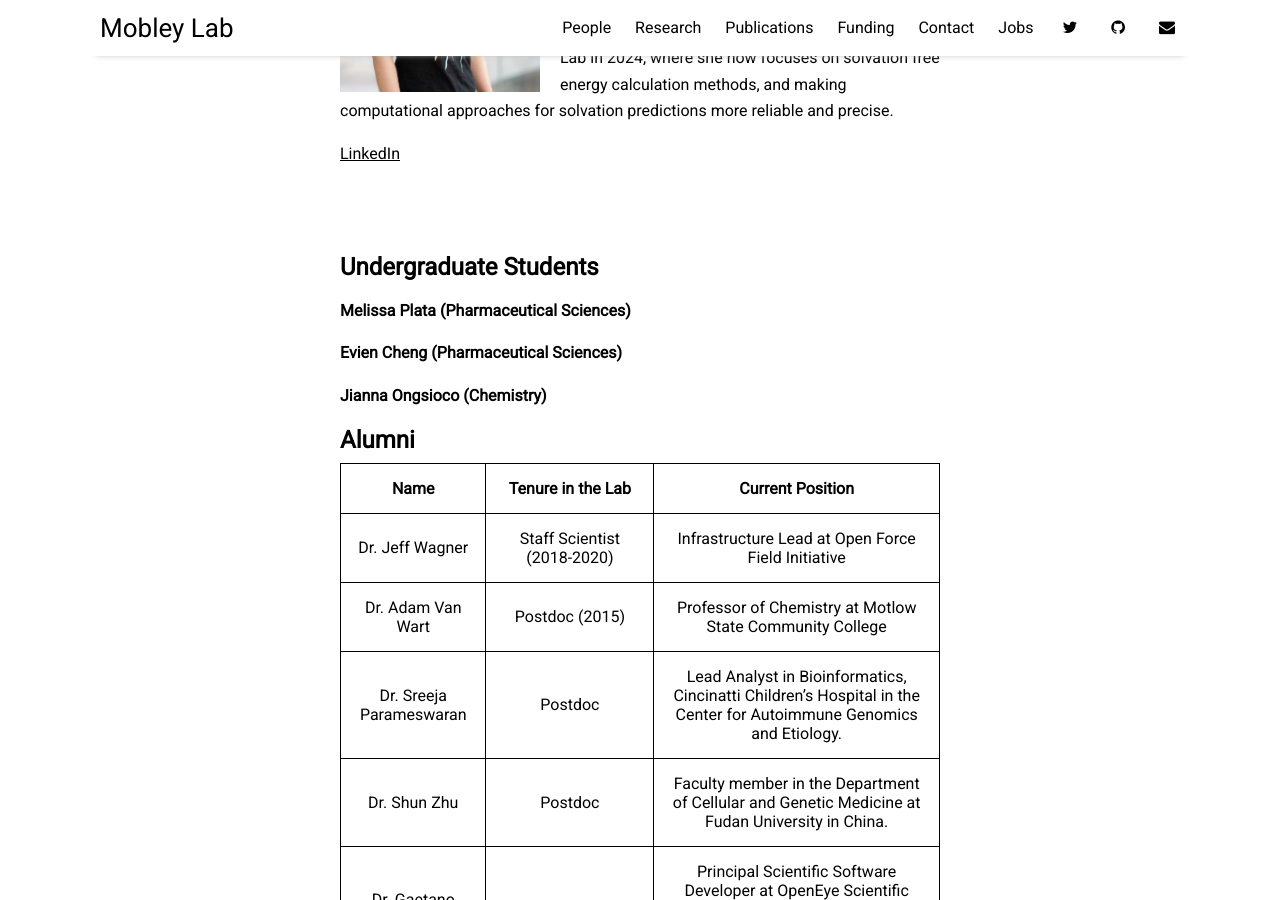
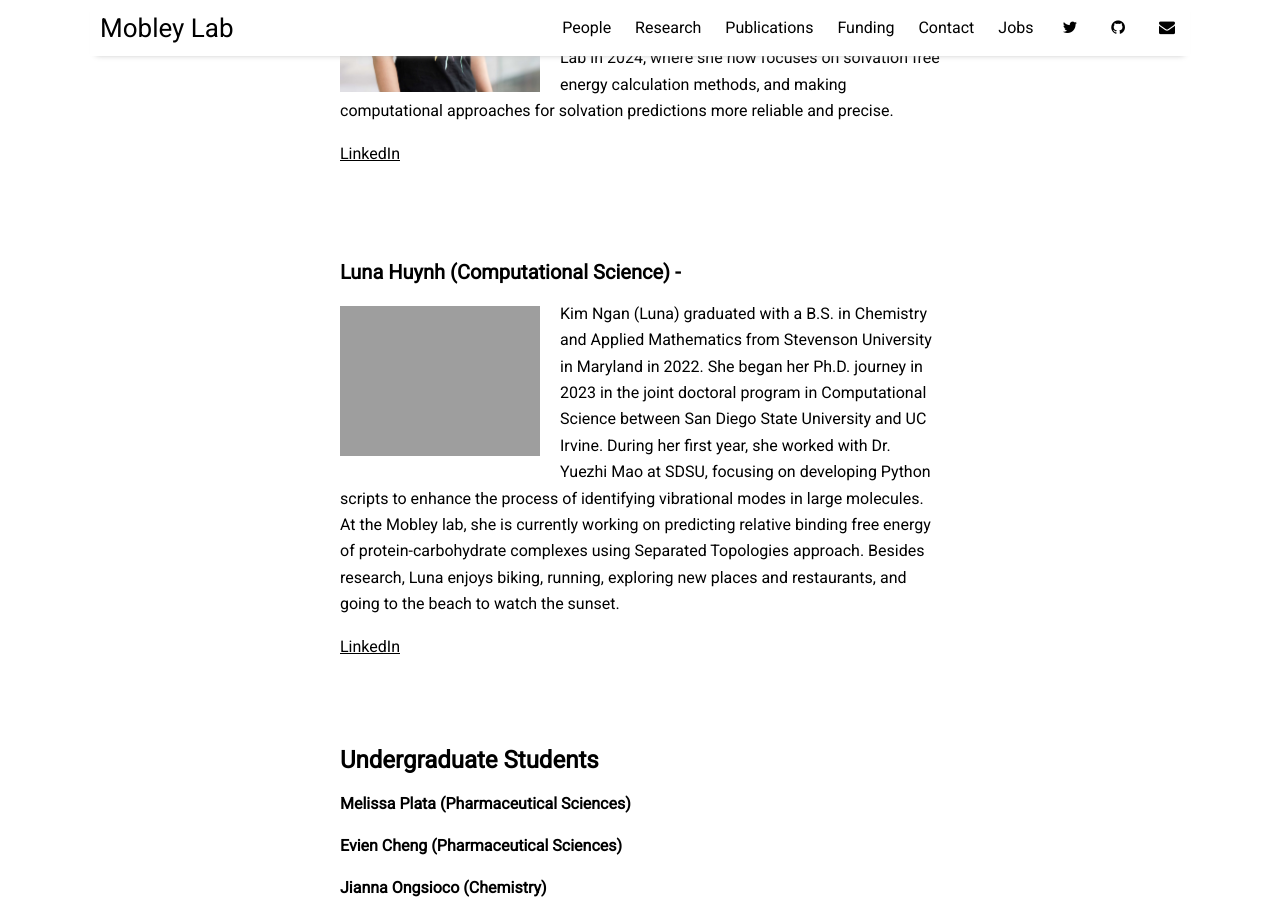
Before and after one commit to MobleyLab/mobleylab.org, a Jekyll site: the page built from pages/people.md, in a window 1280 px wide and 900 px high, scrolled down 4772 px. Built offline with Jekyll 4.4.1, drawn with Linux system fonts in a browser that asks for light colours; nearby versions of some CDN libraries.

Commit message:
luna-bio

```diff
--- a/pages/people.md
+++ b/pages/people.md
@@ -109,6 +109,17 @@ gained research experience in computational drug design, drug delivery, and medi
 <br />
 <br />
 
+### **Luna Huynh (Computational Science)** -
+
+<img src="{{site.baseurl}}/assets/img/lhuynh.png" alt="lhuynh" width="200" style="float:left;padding-right: 20px;padding-bottom: 5px">
+
+Kim Ngan (Luna) graduated with a B.S. in Chemistry and Applied Mathematics from Stevenson University in Maryland in 2022. She began her Ph.D. journey in 2023 in the joint doctoral program in Computational Science between San Diego State University and UC Irvine. During her first year, she worked with Dr. Yuezhi Mao at SDSU, focusing on developing Python scripts to enhance the process of identifying vibrational modes in large molecules. At the Mobley lab, she is currently working on predicting relative binding free energy of protein-carbohydrate complexes using Separated Topologies approach. Besides research, Luna enjoys biking, running, exploring new places and restaurants, and going to the beach to watch the sunset.
+
+[LinkedIn](https://www.linkedin.com/in/luna-huynh-477239225/ )
+
+<br />
+<br />
+
 ## **Undergraduate Students**
 
 
```
Also changed, not shown: 1 other file.
